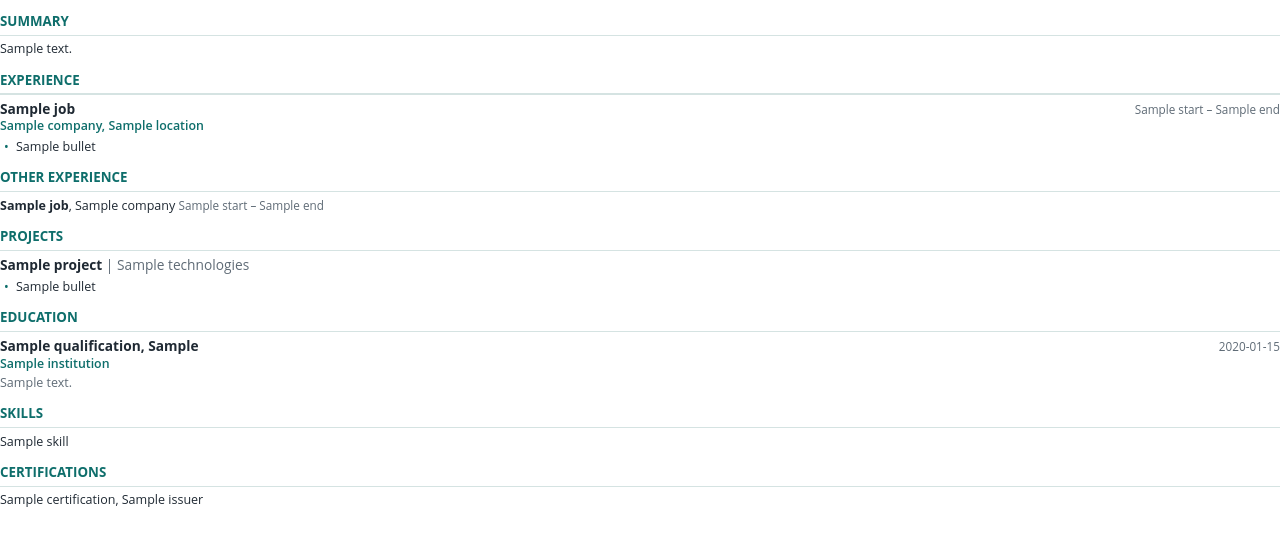
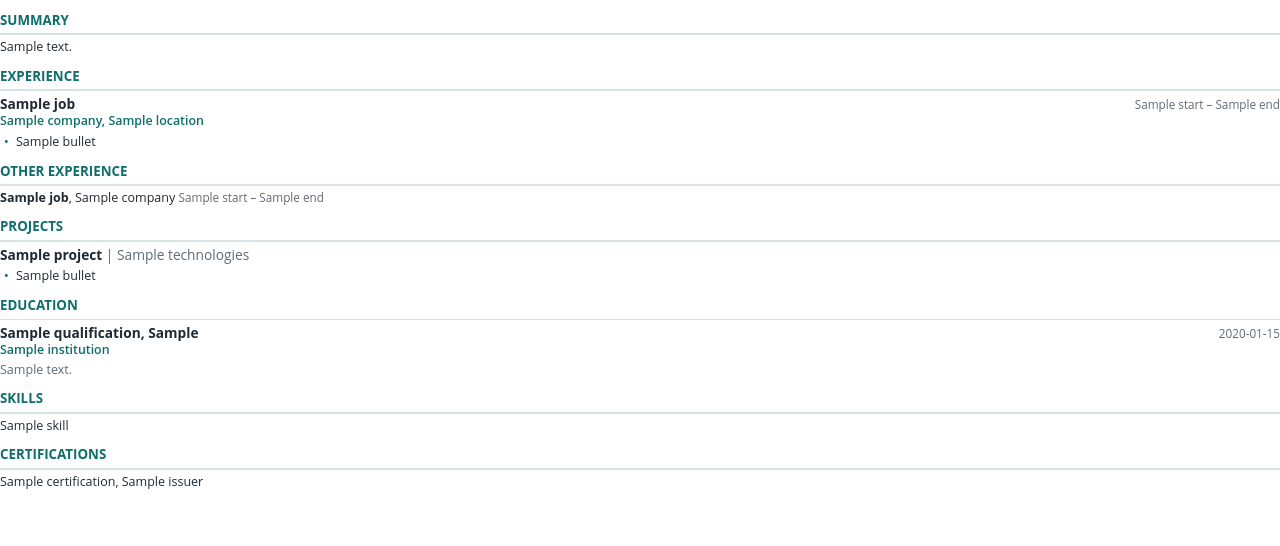
Before and after one commit to dartengineer/supreme-engine, a Python web app: template app/templates/cv_modern.html in a window 1280 px wide. Shown: the part 62-608 px from the top of the page. Run offline with Jinja, Linux system fonts and the light colour scheme; the template is opened without the code that fills it: most values are stand-ins (such as "Sample title", 1, 10 or a date in 2020).

Commit message:
Tighten Modern template margins so longer CVs stay on one page
A real CV spilled one line (the last certification) onto a second page;
slightly smaller top/bottom margins and heading spacing keep it on one.

Co-Authored-By: Claude Opus 5.5 <noreply@anthropic.com>

```diff
--- a/app/templates/cv_modern.html
+++ b/app/templates/cv_modern.html
@@ -7,7 +7,7 @@
   /* No letter-spacing on names or headings: some ATS parsers read spaced letters as separate words
      ("S U M M A R Y"). */
   /* Modern: clean sans-serif, one teal accent, generous white space. Still single column and plain text. */
-  @page { size: A4; margin: 12mm 15mm; }
+  @page { size: A4; margin: 10mm 15mm; }
   * { box-sizing: border-box; }
   :root { --accent: #0e6e6b; --ink: #1f2933; --muted: #5f6b76; }
   body { font-family: "Open Sans", "Liberation Sans", "DejaVu Sans", Arial, sans-serif; font-size: 9.4pt;
@@ -17,7 +17,7 @@
   .name { font-size: 21pt; font-weight: 700; margin: 0 0 2pt; }
   .contact { color: var(--muted); font-size: 9pt; }
   h2 { color: var(--accent); font-size: 10pt; font-weight: 700; text-transform: uppercase;
-       margin: 10pt 0 4pt; }
+       margin: 9pt 0 3pt; }
   h2::after { content: ""; display: block; height: 1pt; background: #d5e3e2; margin-top: 3pt; }
   .job { margin-bottom: 6pt; page-break-inside: avoid; }
   .job-head { display: flex; justify-content: space-between; align-items: baseline; gap: 12pt; }
```
